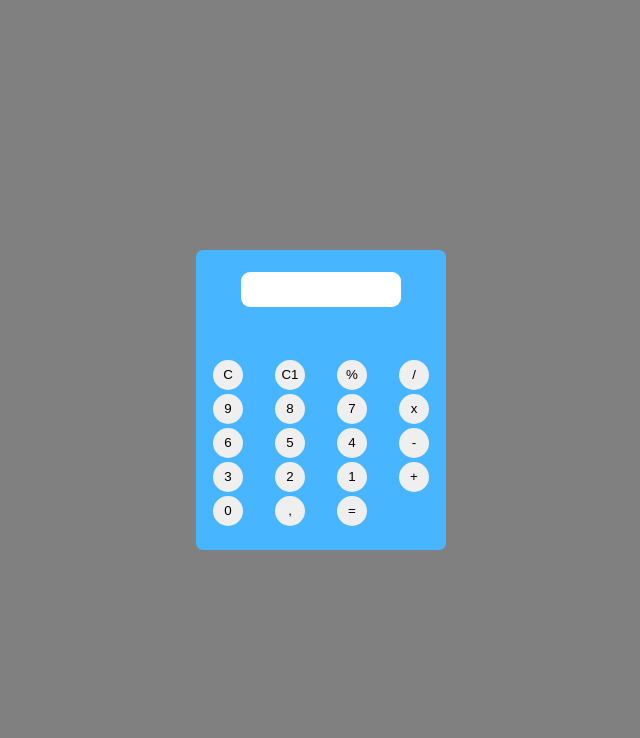
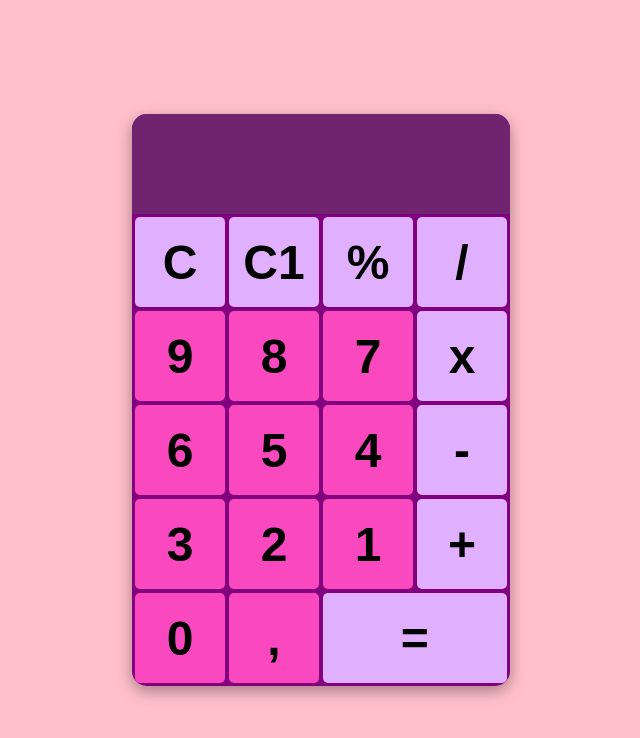
Before and after one commit to Ttonari/Calculadora, a plain HTML site: page index.html in a window 1280 px wide. Shown: the whole page, without its empty margins (319-959 px from the left). Drawn offline with Linux system fonts and the light colour scheme.

Commit message:
atualizacao1.0

```diff
--- a/index.html
+++ b/index.html
@@ -13,33 +13,33 @@
             <table>
                 <tbody>
                 <tr>
-                    <td><button  id="botao_apagar" onclick="apagar()">C</button></td>
-                    <td><button  id="botao_apagar_1" onclick="apagar1()">C1</button></td>
-                    <td><button onclick="insert('%')">%</button></td>
-                    <td><button onclick="insert('/')">/</button></td>
+                    <td><button class="operadores" id="botao_apagar" onclick="apagar()">C</button></td>
+                    <td><button class="operadores" id="botao_apagar_1" onclick="apagar1()">C1</button></td>
+                    <td><button class="operadores" onclick="insert('%')">%</button></td>
+                    <td><button class="operadores" onclick="insert('/')">/</button></td>
                 </tr>
                 <tr>
                     <td><button  onclick="insert('9')">9</button></td>
                     <td><button  onclick="insert('8')">8</button></td>
                     <td><button  onclick="insert('7')">7</button></td>
-                    <td><button  onclick="insert('*')">x</button></td>
+                    <td><button class="operadores" onclick="insert('*')">x</button></td>
                 </tr>
                 <tr>
                     <td><button  onclick="insert('6')">6</button></td>
                     <td><button  onclick="insert('5')">5</button></td>
                     <td><button  onclick="insert('4')">4</button></td>
-                    <td><button  onclick="insert('-')">-</button></td>
+                    <td><button class="operadores" onclick="insert('-')">-</button></td>
                 </tr>
                 <tr>
                     <td><button  onclick="insert('3')">3</button></td>
                     <td><button  onclick="insert('2')">2</button></td>
                     <td><button  onclick="insert('1')">1</button></td>
-                    <td><button  onclick="insert('+')">+</button></td>
+                    <td><button class="operadores" onclick="insert('+')">+</button></td>
                 </tr>
                 <tr>
                     <td><button  onclick="insert('0')">0</button></td>
-                    <td><button  onclick="insert(',')">,</button></td>
-                    <td><button  onclick="calcular()">=</button></td>
+                    <td><button  onclick="insert('.')">,</button></td>
+                    <td><button class="operadores" id="calcular" onclick="calcular()">=</button></td>
                 </tr>
                 </tbody>
             </table>
--- a/script.js
+++ b/script.js
@@ -20,3 +20,9 @@ function calcular() {
            monitor.textContent = "Erro"; // Em caso de erro, exibe "Erro" no "monitor"
        }
    }
+   function apagar1() {
+    const conteudo_string= document.getElementById("monitor");
+    const str = conteudo_string.textContent;
+    const apagar_1 = str.substring(0, str.length - 1);
+    conteudo_string.textContent = apagar_1
+}
--- a/style.css
+++ b/style.css
@@ -1,14 +1,15 @@
 body{
     font-family: Arial, Helvetica, sans-serif;
     margin: 0 auto;
-    background-color: gray;
+    background-color: pink;
+
 }
 .calculadora{
-    width: 250px;
-    height: 300px;
+    max-width: 500px;
+    max-height: 625px;
     margin: auto;
-    border-radius: 7px;
-    background-color: rgb(71, 181, 255);
+    border-radius: 15px;
+    background-color: purple;
     display: flex;
     justify-content: center;
     flex-direction: column;
@@ -17,21 +18,39 @@ body{
     top: 50%;
     left: 50%;
     transform: translate(-50%, -50%);
+    overflow: hidden;
+    box-shadow: rgba(0, 0, 0, 0.35) 0px 5px 15px;
+
 }
 .monitor{
-    margin: 0 auto;
-    margin-bottom: 50px;
-    background-color: #fff;
-    height: 25px;
-    width: 150px;
-    padding: 5px;
-    border-radius: 9px;
+    background-color: rgb(112, 36, 112);
+    height: 100px;
+    width: 100%;
     overflow: hidden;
+    text-align: left;
+    font-size: 5rem;
+    color: rgb(250, 73, 191);
+    white-space: nowrap;
 }
 button{
-    border-radius: 50%;
-    width: 30px;
-    height: 30px;
+    width: 90px;
+    height: 90px;
     border: transparent;
     cursor: pointer;
+    font-size: 3rem ;
+    font-weight: bold;
+    border-radius: 5px;
+    background-color: rgb(250, 73, 191);
 }
+button:hover{
+    background-color: blueviolet;
+}
+button:active{
+    background-color: rgb(117, 0, 226);
+}
+.operadores{
+    background-color: #e0b0ff;
+}
+#calcular{
+    width: 204%;
+}
```
